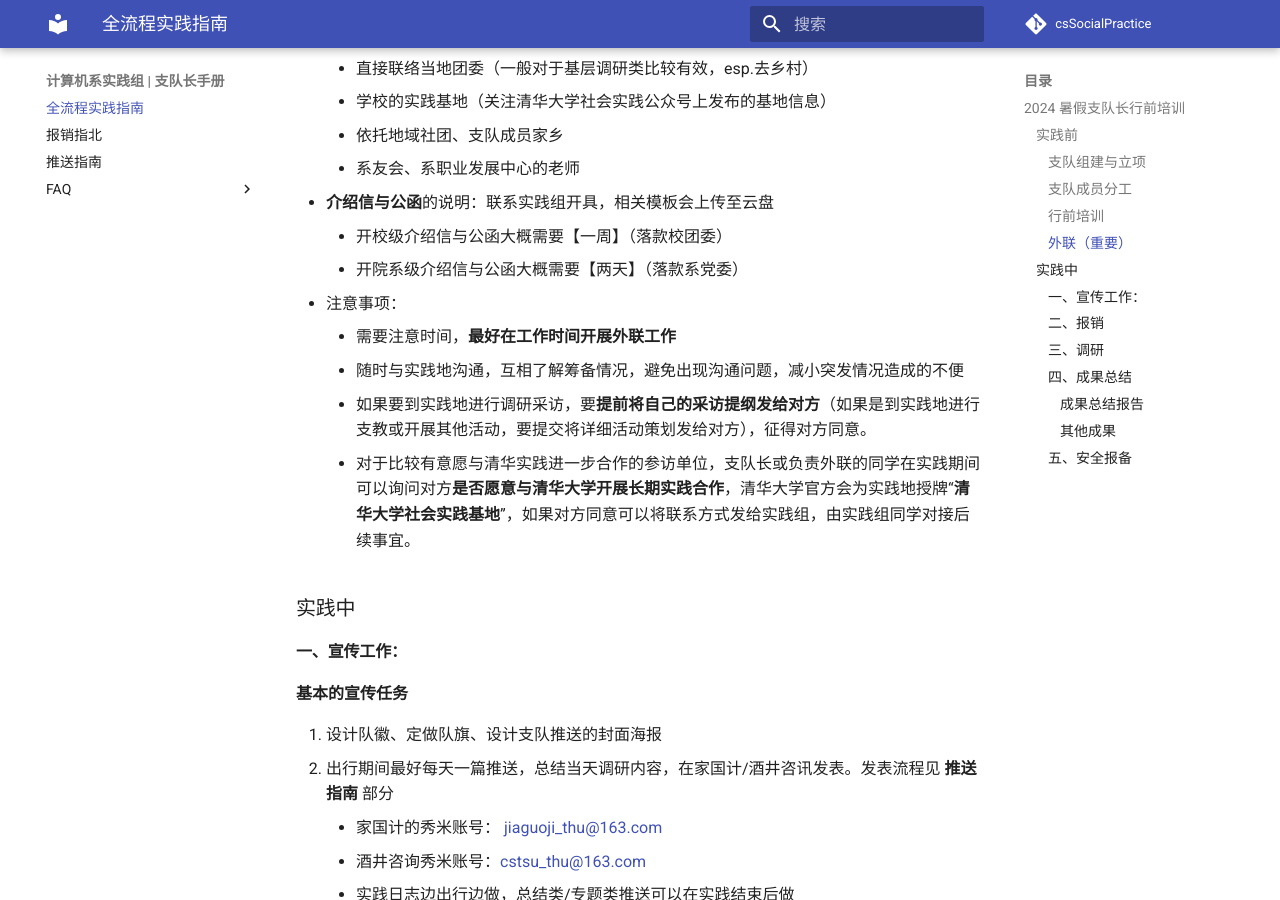
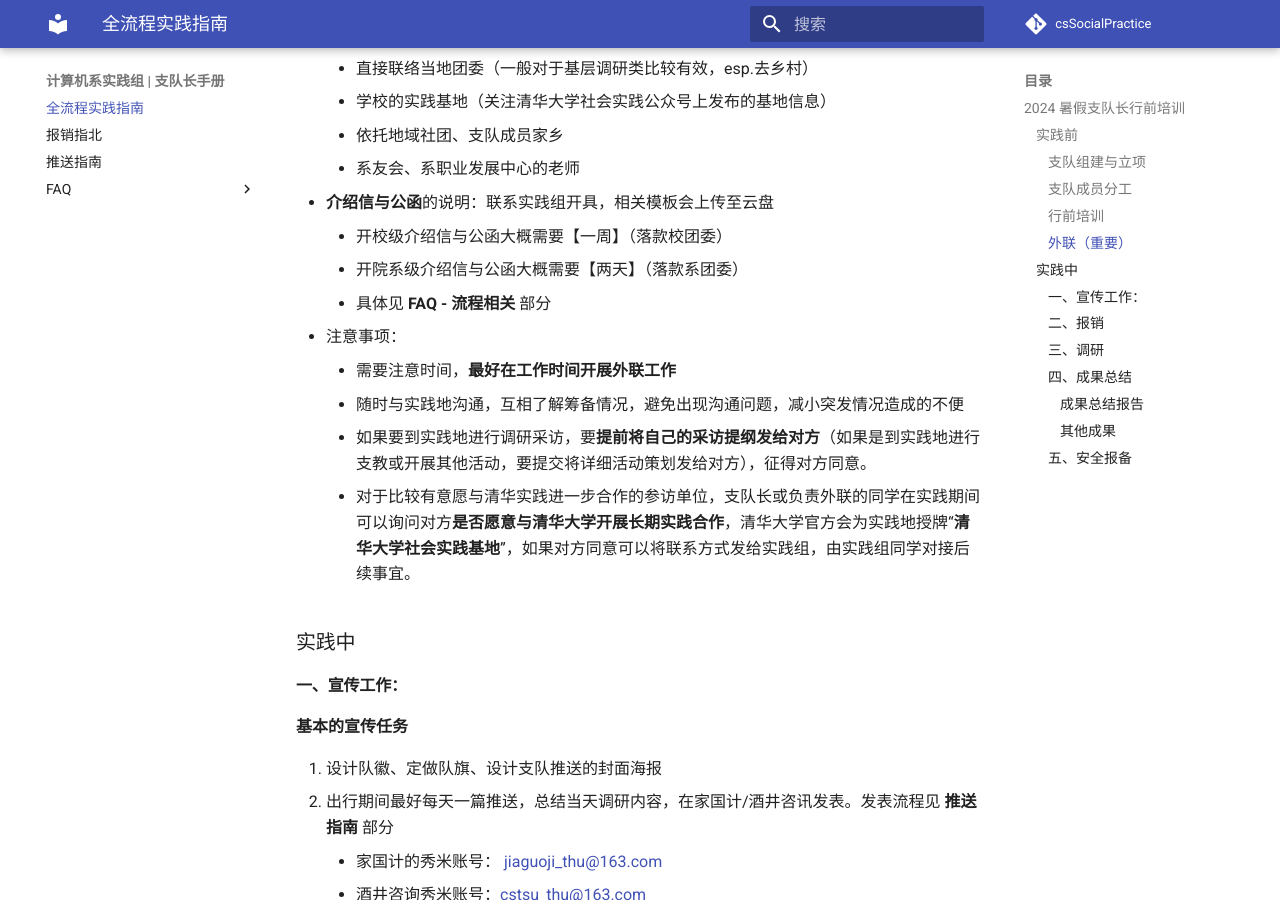
Before and after one commit to wang-yk-never/csSocialPractice, an MkDocs documentation site: the page built from docs/index.md, in a window 1280 px wide and 900 px high, scrolled down 1352 px. Built offline with MkDocs 1.6.1 and Material for MkDocs 9.7.7, drawn with Linux system fonts in a browser that asks for light colours; comment, search, counter and statistics services are not loaded.

```diff
--- a/docs/index.md
+++ b/docs/index.md
@@ -44,7 +44,8 @@
     - 系友会、系职业发展中心的老师
 - **介绍信与公函**的说明：联系实践组开具，相关模板会上传至云盘
     - 开校级介绍信与公函大概需要【一周】（落款校团委）
-    - 开院系级介绍信与公函大概需要【两天】（落款系党委）
+    - 开院系级介绍信与公函大概需要【两天】（落款系团委）
+    - 具体见 **FAQ - 流程相关** 部分
 
 - 注意事项：
     - 需要注意时间，**最好在工作时间开展外联工作**
```
